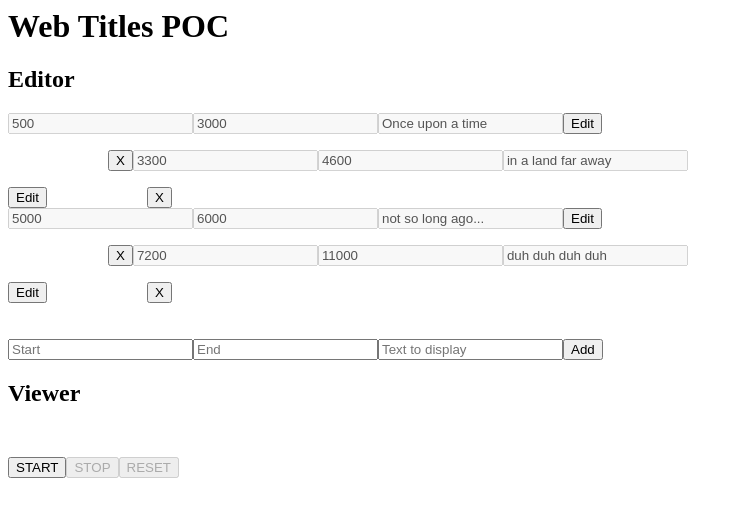
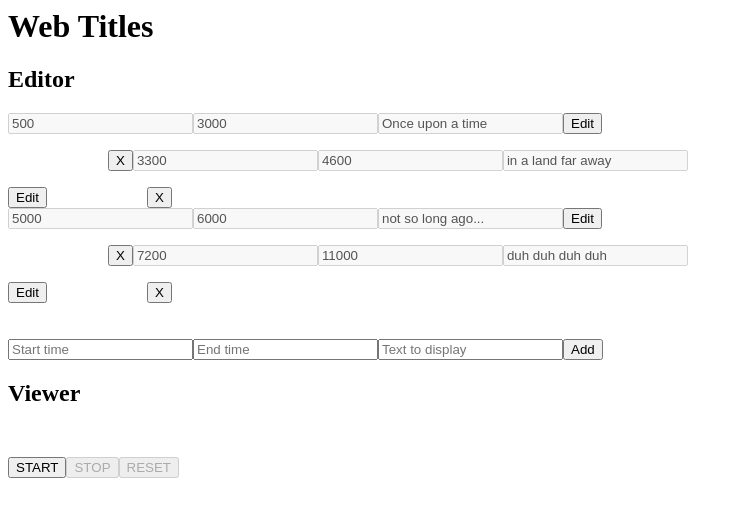
Before and after one commit to sonoilconte/web-titles, a React app: page / in a window 1280 px wide. Shown: the top 516 px of the page, without its empty margins (0-743 px from the left). Built offline with nearby package versions, Linux system fonts and the light colour scheme.

Commit message:
Create constants file and import placeholder texts

```diff
--- a/src/App.js
+++ b/src/App.js
@@ -5,7 +5,7 @@ import Player from './components/Player';
 
 const App = () => (
     <div>
-        <h1>Web Titles POC</h1>
+        <h1>Web Titles</h1>
         <h2>Editor</h2>
         <TitleList />
         <CreateTitle />
--- a/src/components/CreateTitle.js
+++ b/src/components/CreateTitle.js
@@ -1,5 +1,10 @@
 import React, { useState, useContext } from 'react';
 import TitlesContext from '../context/titles';
+import {
+    START_PH,
+    END_PH,
+    TEXT_PH,
+} from '../constants';
 
 function CreateTitle() {
     const { createTitle } = useContext(TitlesContext);
@@ -41,19 +46,19 @@ function CreateTitle() {
             <br /> <br />
             <form onSubmit={handleSubmit}>
                 <input
-                    placeholder="Start"
                     onChange={handleStartChange}
                     value={start}
+                    placeholder={START_PH}
                 />
                 <input
-                    placeholder="End"
                     onChange={handleEndChange}
                     value={end}
+                    placeholder={END_PH}
                 />
                 <input
-                    placeholder="Text to display"
                     onChange={handleTextChange}
                     value={text}
+                    placeholder={TEXT_PH}
                 />
                 <button>Add</button>
             </form>
--- a/src/components/TitleForm.js
+++ b/src/components/TitleForm.js
@@ -1,4 +1,9 @@
 import React from 'react';
+import {
+    START_PH,
+    END_PH,
+    TEXT_PH,
+} from '../constants';
 
 function TitleForm({
     canEdit,
@@ -17,17 +22,22 @@ function TitleForm({
                 onChange={handleStartChange}
                 type="text"
                 value={start}
+                placeholder={START_PH}
             />
             <input
                 disabled={!canEdit}
                 onChange={handleEndChange}
                 type="text"
-                value={end} />
+                value={end}
+                placeholder={END_PH}
+            />
             <input
                 disabled={!canEdit}
                 onChange={handleTextChange}
                 type="text"
-                value={text} />
+                value={text}
+                placeholder={TEXT_PH}
+            />
             {canEdit && (
                 <>
                     <button>Save</button>
--- a/src/components/Viewer.js
+++ b/src/components/Viewer.js
@@ -1,6 +1,6 @@
 import React, { forwardRef } from 'react';
 
-// eslint-disable-next-line react/display-name
+// eslint-disable-next-line react/display-name, arrow-body-style
 const Viewer = forwardRef((props, ref) => {
     return (
         <>
--- /dev/null
+++ b/src/constants.js
@@ -0,0 +1,3 @@
+export const START_PH = 'Start time';
+export const END_PH = 'End time';
+export const TEXT_PH = 'Text to display';
```
